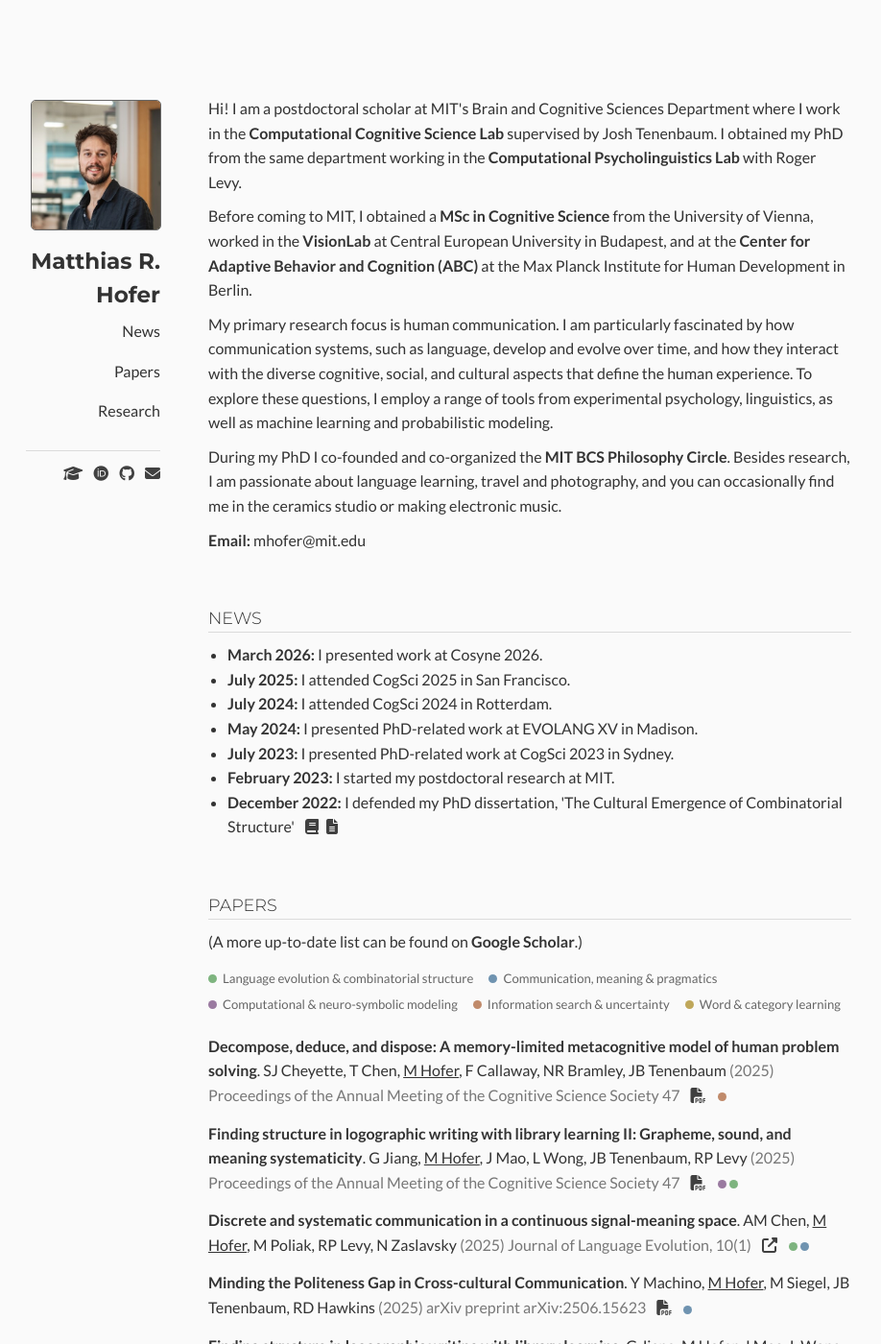
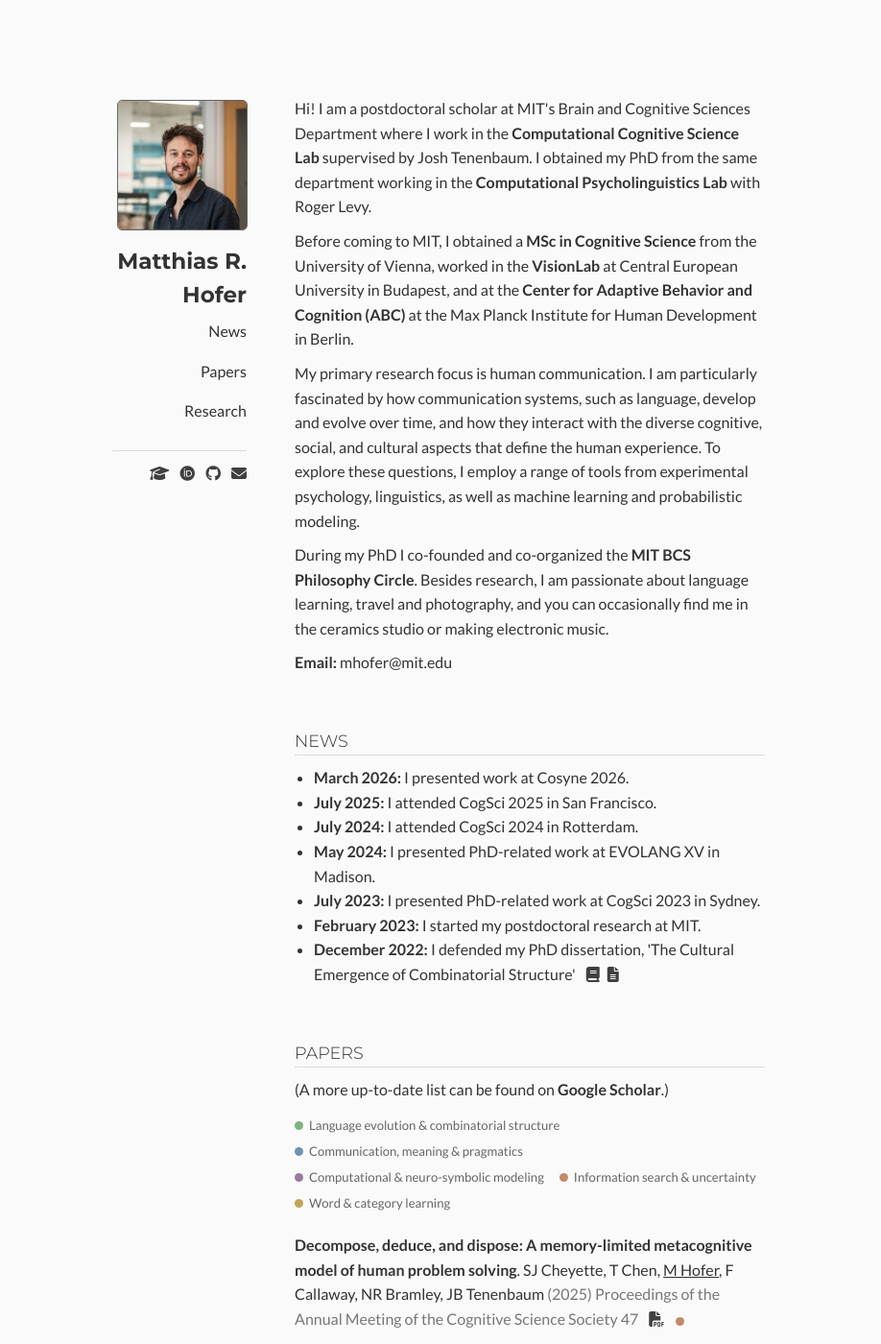
Before and after one commit to rmhofer/rmhofer.github.io, a Jekyll site: the page built from index.md, in a window 1280 px wide and 1400 px high. Shown: the whole window at 96% size, without its empty margins (168-1086 px from the left). Built offline with Jekyll 4.4.1, drawn with Linux system fonts in a browser that asks for light colours.

Commit message:
Narrow site max width to 700px
Co-Authored-By: Claude Opus 4.8 (1M context) <noreply@anthropic.com>

```diff
--- a/assets/css/style.css
+++ b/assets/css/style.css
@@ -80,7 +80,7 @@ a:hover {
     position: relative;
     display: flex;
     align-items: flex-start;
-    max-width: 880px; /* Sidebar (160) + content; centered on the page */
+    max-width: 700px; /* Sidebar (160) + content; centered on the page */
     margin: 100px auto 0;
 }
 
```
